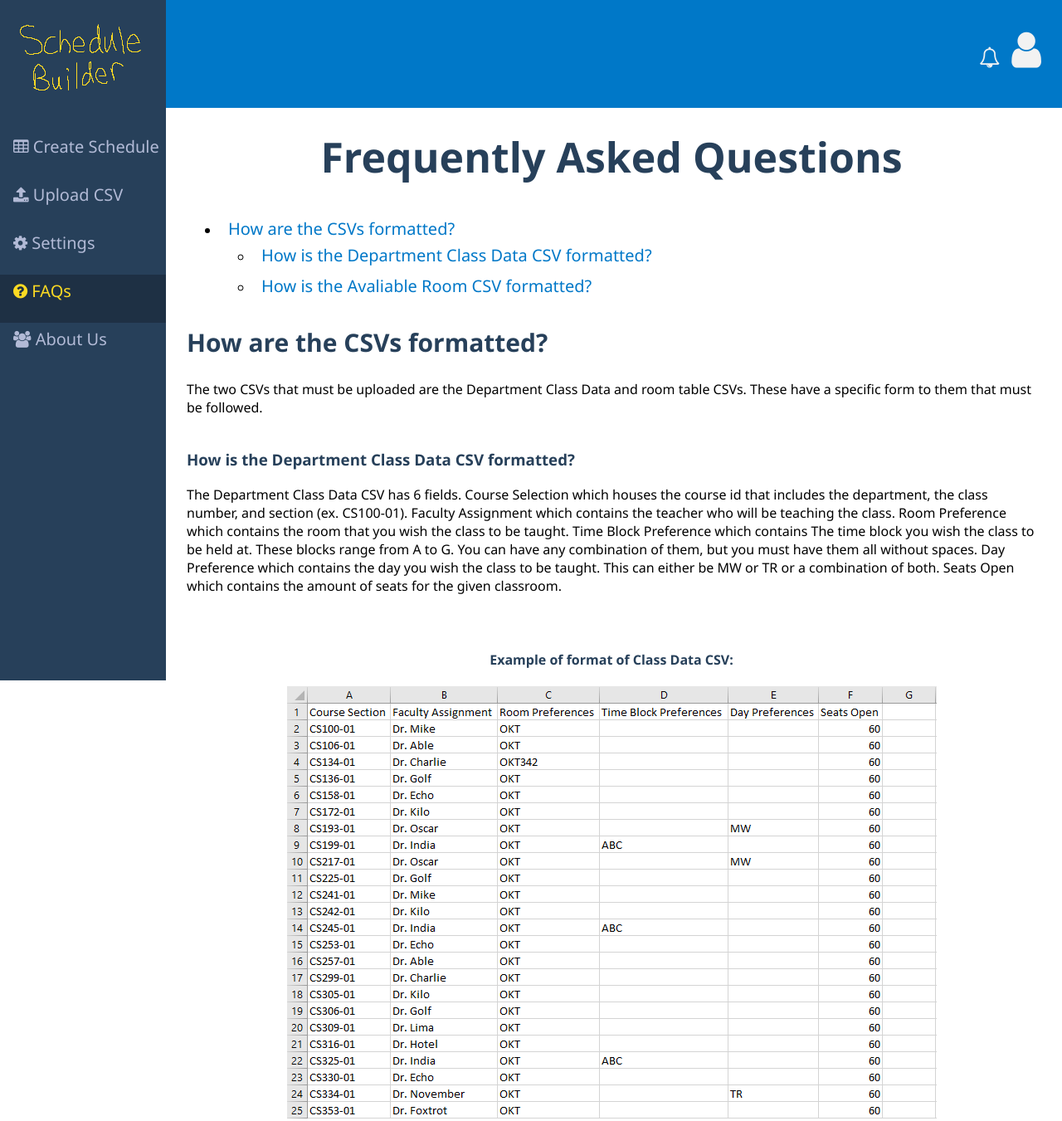
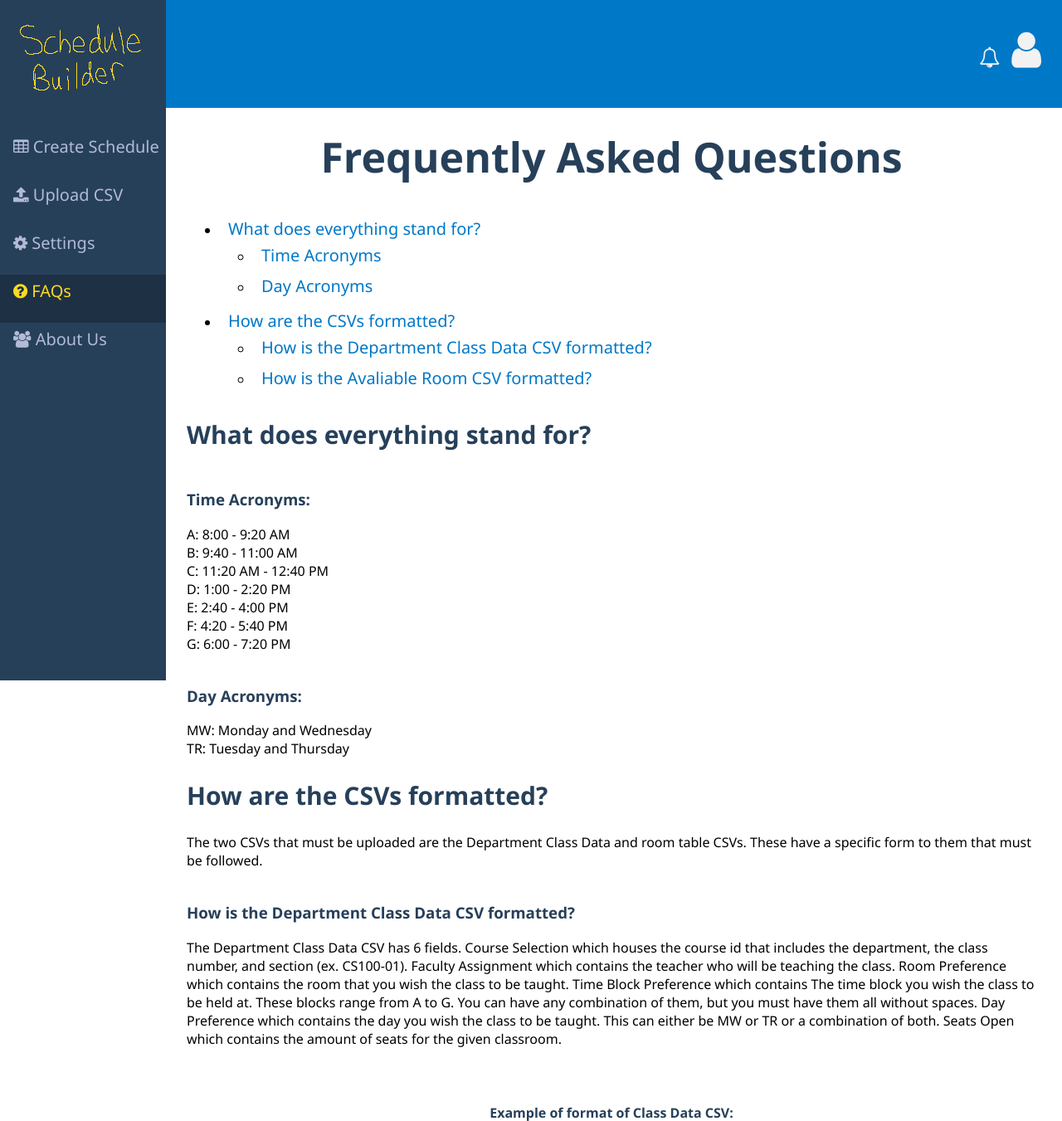
Before and after one commit to allisons212/499Team5, a Flask app: page /faq in a window 1280 px wide. Shown: the top 1351 px of the page at 83% size. Run offline with Flask 2, Linux system fonts and the light colour scheme.

Commit message:
Added acronyms to FAQ

```diff
--- a/static/css/styles.css
+++ b/static/css/styles.css
@@ -94,8 +94,6 @@ footer {
 
 /* Style page content */
 .main {
-
-
     padding: 25px;
     margin: 0 auto;
     margin-left: 200px; /* Same as the width of the sidebar */
@@ -321,7 +319,9 @@ visibility: visible;
     margin-top: 15px;
     font-family: 'Segoe UI', Tahoma, Geneva, Verdana, sans-serif;
     table-layout: fixed;
-
+    min-width: 750px;
+    margin-left: auto;
+    margin-right: auto;
 
   }
 
--- a/templates/faq.html
+++ b/templates/faq.html
@@ -62,6 +62,12 @@
             <h1>Frequently Asked Questions</h1>
             <div class="listOfFAQs">
             <ul>
+                <li><a href="#acronyms">What does everything stand for?</a>
+                    <ul>
+                        <li><a href="#timeAcronyms">Time Acronyms</a></li>
+                        <li><a href="#dayAcronyms">Day Acronyms</a></li>
+                    </ul>
+                </li>
                 <li><a href="#csvFormatting">How are the CSVs formatted?</a>
                     <ul>
                         <li><a href="#departmentClassDataCSV">How is the Department Class Data CSV formatted?</a></li>
@@ -70,6 +76,30 @@
                 </li>
             </ul>
         </div>
+
+        <div id="#acronyms">
+            <h2>What does everything stand for?</h2>
+
+            <div id = "timeAcronyms">
+            <h3>Time Acronyms:</h3>
+            <p>
+                A: 8:00 - 9:20 AM <br>
+                B: 9:40 - 11:00 AM <br>
+                C: 11:20 AM - 12:40 PM <br>
+                D: 1:00 - 2:20 PM <br>
+                E: 2:40 - 4:00 PM <br>
+                F: 4:20 - 5:40 PM <br>
+                G: 6:00 - 7:20 PM
+            </p>
+        </div>
+        <div id="dayAcronyms">
+            <h3> Day Acronyms:</h3>
+            <p>
+                MW: Monday and Wednesday <br>
+                TR: Tuesday and Thursday
+            </p>
+        </div>
+    </div>
 
 
             <div id="csvFormatting">
@@ -117,6 +147,8 @@
                     </a>
                 </div>
             </div>
+
+
         </div>
     </body>
 </html>
```
Also changed, not shown: static/js/getScheduleInfo.js (+10 -8 lines).
